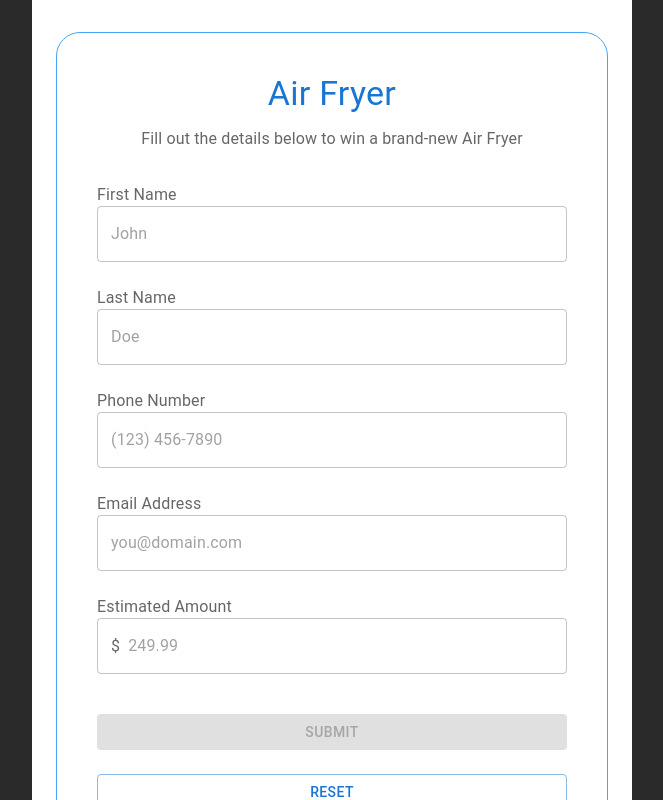
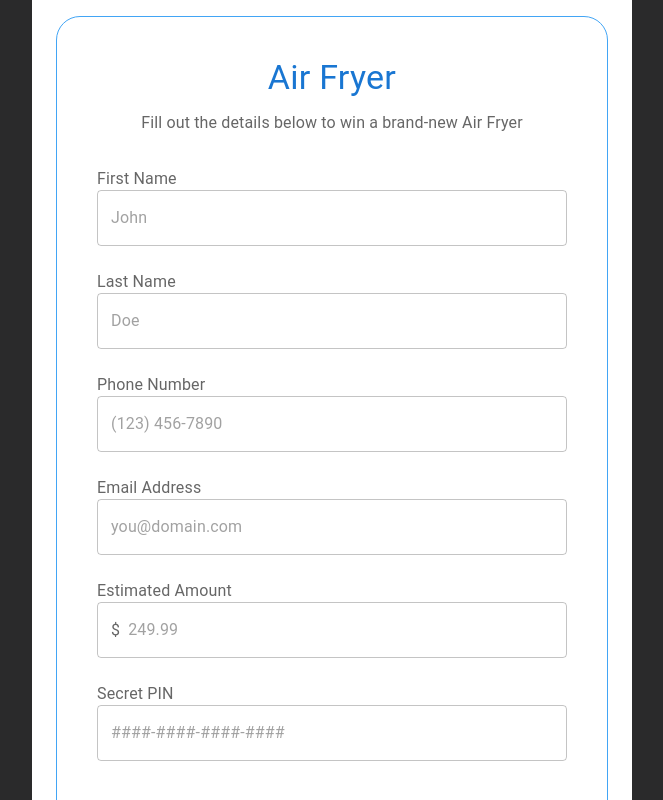
Before and after one commit to guptamayank9827/spidr-challenge, a React (Create React App) app: page / in a window 1280 px wide. Shown: the top 800 px of the page, without its empty margins (308-971 px from the left). Built offline with nearby package versions, Linux system fonts and the light colour scheme.

Commit message:
added secret pin field

```diff
--- a/src/App.tsx
+++ b/src/App.tsx
@@ -1,7 +1,7 @@
 // import React from 'react';
 import { Container, ThemeProvider } from '@mui/material';
 import Form from './Form';
-import { brandTheme as theme } from './theme'; // Assuming you have a theme file for MUI
+import { brandTheme as theme } from './theme';
 import './App.css';
 
 function App() {
@@ -18,7 +18,7 @@ function App() {
             alignItems: 'center',
             justifyContent: 'center',
             backgroundColor: theme.palette.background.paper,
-            padding: 4
+            padding: 2
           }}
         >
 
--- a/src/Form.tsx
+++ b/src/Form.tsx
@@ -14,18 +14,21 @@ function Form({ theme }: FormInputProps) {
     const [phoneNumber, setPhoneNumber] = useState('');
     const [email, setEmail] = useState('');
     const [amount, setAmount] = useState('');
+    const [pin, setPin] = useState('');
 
     const [firstNameError, setFirstNameError] = useState(false);
     const [lastNameError, setLastNameError] = useState(false);
     const [phoneNumberError, setPhoneNumberError] = useState(false);
     const [emailError, setEmailError] = useState(false);
     const [amountError, setAmountError] = useState(false);
+    const [pinError, setPinError] = useState(false);
 
     const [firstNameErrorMessage, setFirstNameErrorMessage] = useState('');
     const [lastNameErrorMessage, setLastNameErrorMessage] = useState('');
     const [phoneNumberErrorMessage, setPhoneNumberErrorMessage] = useState('');
     const [emailErrorMessage, setEmailErrorMessage] = useState('');
     const [amountErrorMessage, setAmountErrorMessage] = useState('');
+    const [pinErrorMessage, setPinErrorMessage] = useState('');
 
 
     // Handle Input Changes
@@ -94,6 +97,18 @@ function Form({ theme }: FormInputProps) {
         }
     }
 
+    const handlePinChange = (pinValue:string) => {
+        setPin(pinValue);
+
+        if(!validPin(pinValue)) {
+            setPinError(true);
+            setPinErrorMessage('Please enter the 16 digit secret pin.');
+        } else {
+            setPinError(false);
+            setPinErrorMessage('');
+        }
+    }
+
 
     // Validation Functions
     const validPhoneNumber = (phoneNumber: string) => {
@@ -112,24 +127,47 @@ function Form({ theme }: FormInputProps) {
         return !isNaN(amountValue) && amountValue > 0;
     };
 
+    const validPin = (pin: string) => {
+        // Check if the pin is exactly 16 characters long and formatted as ####-####-####-####
+        if(pin.length !== 16) return false;
+        return true;
+    };
+
 
     // Format Display Functions
     const formatPhoneNumberDisplay = (phoneNumberValue: string):string => {
         // Remove any non-digit characters for processing
         const cleanValue = phoneNumberValue.replace(/[^0-9]/g, '');
 
+        // If empty input, return empty string
         if (cleanValue.length === 0) return '';
 
         return `(${cleanValue.slice(0, 3)}) ${cleanValue.slice(3, 6)} - ${cleanValue.slice(6)}`;
     }
 
+    const formatPinDisplay = (pinValue: string): string => {
+        // Remove any non-digit characters for processing
+        const cleanValue = pinValue.replace(/[^0-9]/g, '');
+
+        // If empty input, return empty string
+        if (cleanValue.length === 0) return '';
+
+        // Create masked display with # symbols
+        const masked = cleanValue
+            .split('')
+            .map(() => '#')
+            .join('');
+
+        return masked.match(/.{1,4}/g)?.join('-') || masked;
+    };
+
 
     //Form Submission
     const validateFormInputs = () => {
-        if(firstNameError || lastNameError || phoneNumberError || emailError || amountError)
+        if(firstNameError || lastNameError || phoneNumberError || emailError || amountError || pinError)
             return false;
 
-        if(!firstName || !lastName || !validPhoneNumber(phoneNumber) || !validEmailAddress(email) || !validAmount(amount))
+        if(!firstName || !lastName || !validPhoneNumber(phoneNumber) || !validEmailAddress(email) || !validAmount(amount) || !validPin(pin))
             return false;
 
         return true;
@@ -141,18 +179,21 @@ function Form({ theme }: FormInputProps) {
         setPhoneNumber('');
         setEmail('');
         setAmount('');
+        setPin('');
 
         setFirstNameError(false);
         setLastNameError(false);
         setPhoneNumberError(false);
         setEmailError(false);
         setAmountError(false);
+        setPinError(false);
 
         setFirstNameErrorMessage('');
         setLastNameErrorMessage('');
         setPhoneNumberErrorMessage('');
         setEmailErrorMessage('');
         setAmountErrorMessage('');
+        setPinErrorMessage('');
     }
 
     const handleFormSubmit = (event: React.FormEvent<HTMLFormElement>) => {
@@ -294,6 +335,17 @@ function Form({ theme }: FormInputProps) {
                     />
                 </FormControl>
 
+                <FormatInput
+                    id="pin"
+                    name="Secret PIN"
+                    placeholder="####-####-####-####"
+                    onValueChange={handlePinChange}
+                    formatDisplay={formatPinDisplay}
+                    error={pinError}
+                    errorMessage={pinErrorMessage}
+                    inputLength={16}
+                />
+
                 <Button
                     type="submit"
                     variant="contained"
```
